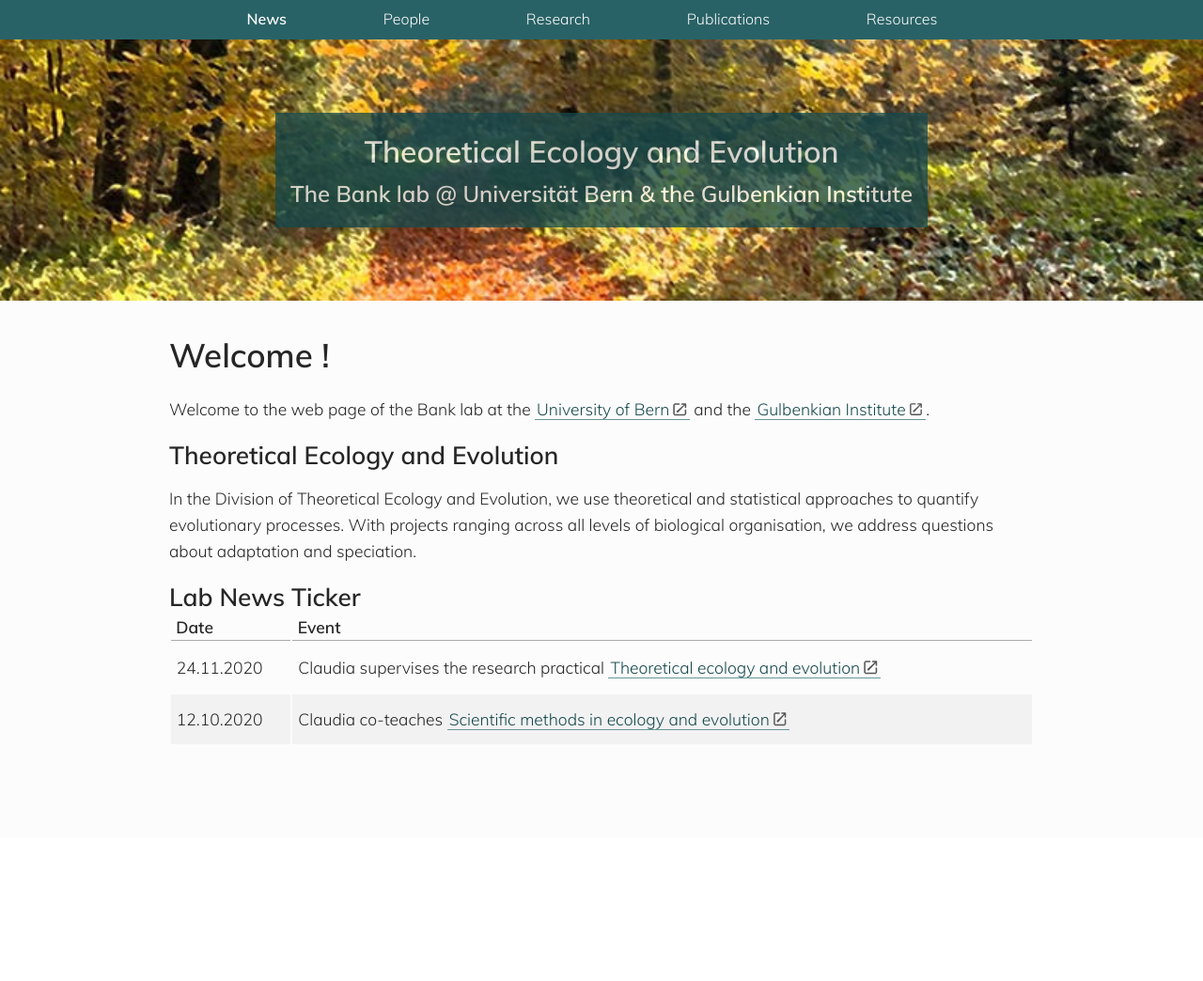
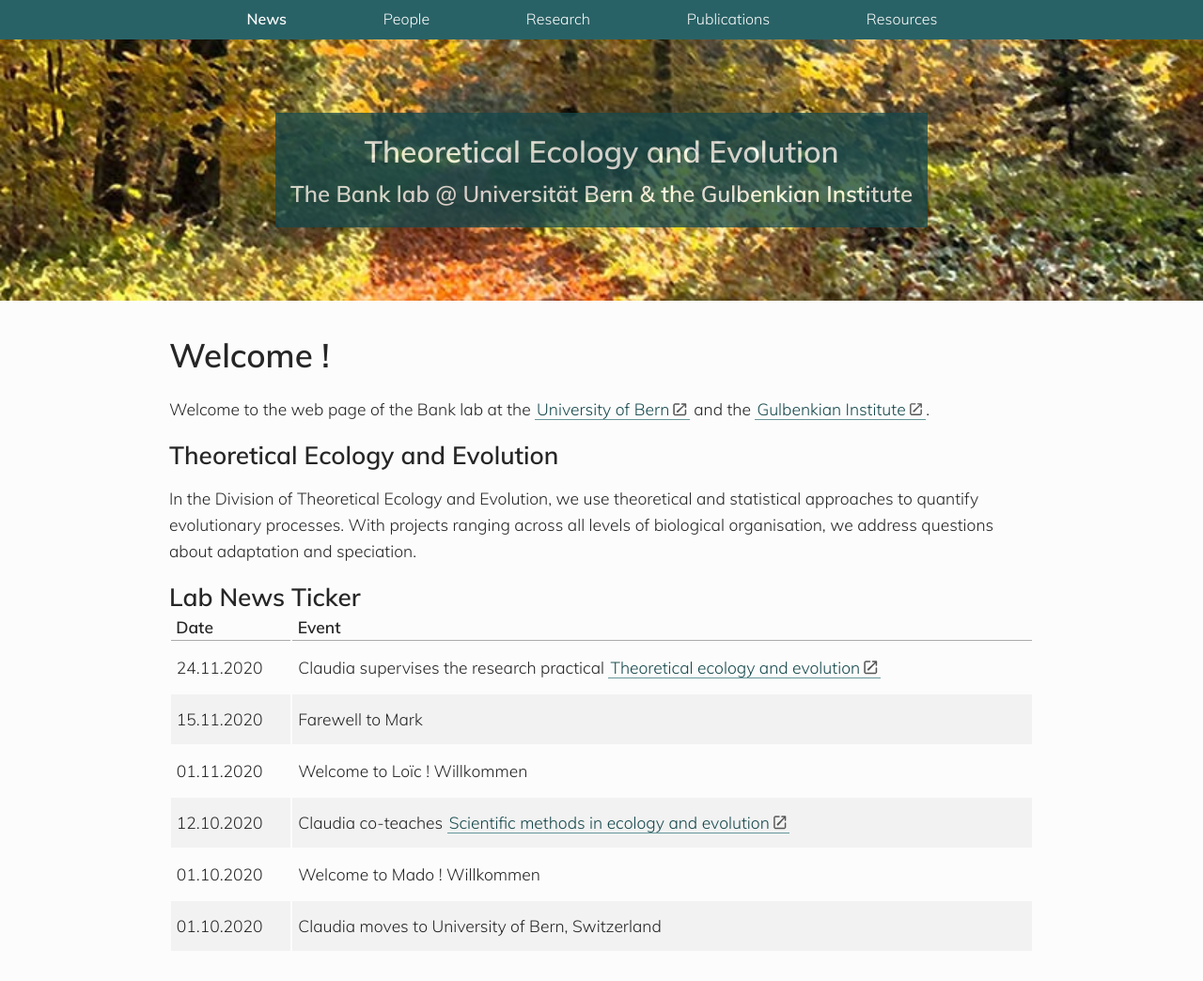
Before and after one commit to banklab/banklab.github.io, a Jekyll site: the page built from index.md, in a window 1280 px wide. Shown: the whole page at 94% size. Built offline with Jekyll 4.4.1, drawn with Linux system fonts in a browser that asks for light colours; some web fonts are replaced; before the commit the page ends 900 px from its top, so only the background shows below that.

Commit message:
Update index.md
Added news

```diff
--- a/index.md
+++ b/index.md
@@ -16,7 +16,11 @@ In the Division of Theoretical Ecology and Evolution, we use theoretical and sta
 Date | Event
 ---  | ---
 24.11.2020 | Claudia supervises the research practical [Theoretical ecology and evolution](https://www.ksl.unibe.ch/KSL/kurzansicht?3&stammNr=465990&semester=HS2020&lfdNr=0)
+15.11.2020 | Farewell to Mark
+01.11.2020 | Welcome to Loïc ! Willkommen
 12.10.2020 | Claudia co-teaches [Scientific methods in ecology and evolution](https://www.ksl.unibe.ch/KSL/kurzansicht?&stammNr=402777&semester=HS2020&lfdNr=0)
+01.10.2020 | Welcome to Mado ! Willkommen
+01.10.2020 | Claudia moves to University of Bern, Switzerland
 {:.table__news}
 
 {::comment}
```
